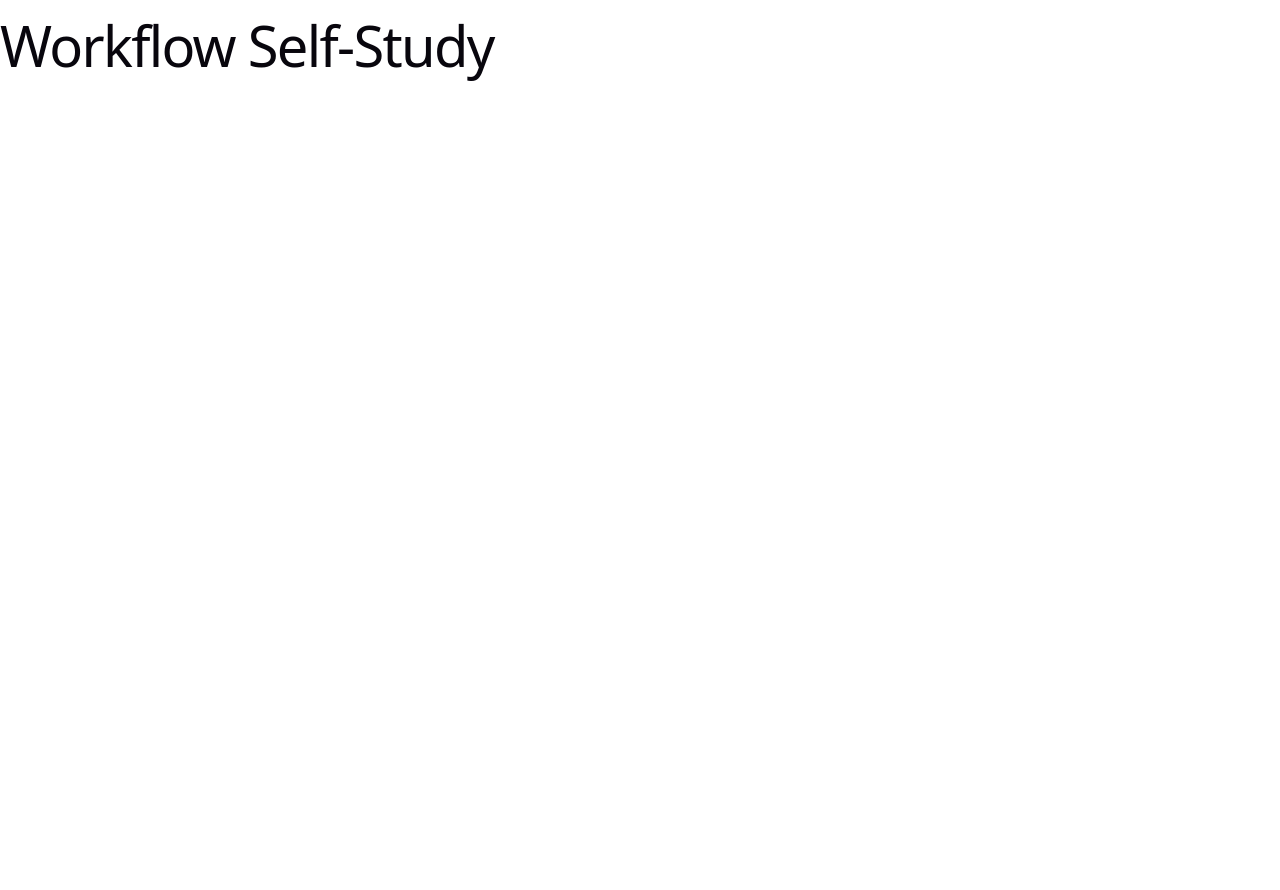
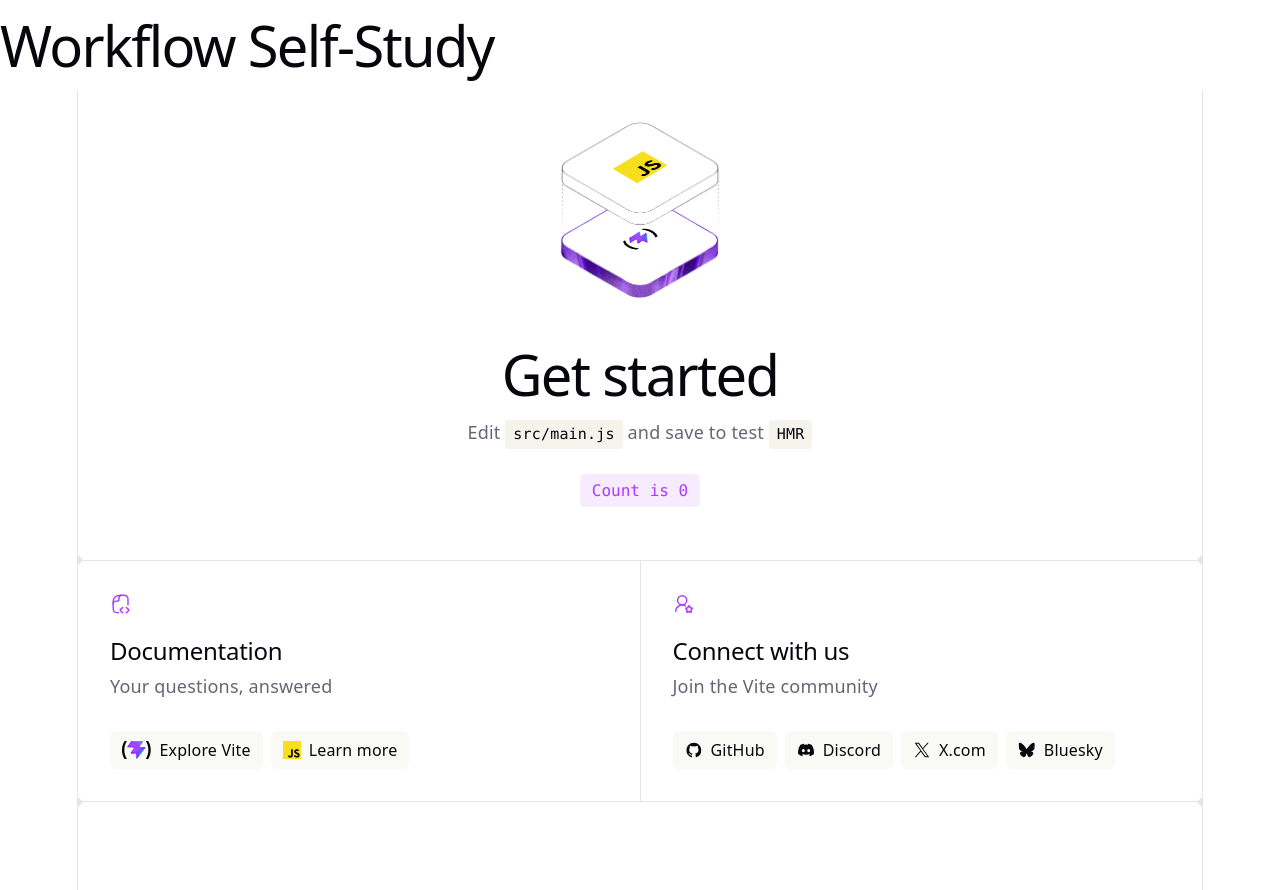
Before and after one commit to synnestorm/workflow-selfstudy, a website built with Vite: page index.html in a window 1280 px wide. Before the commit the page ends 800 px from the top, so only its background shows below. Built offline with nearby package versions, Linux system fonts and the light colour scheme; no server answers.

Commit message:
add: setup vite and environment variables

```diff
--- a/index.html
+++ b/index.html
@@ -10,7 +10,9 @@
 <body>
     <main>
         <h1>Workflow Self-Study</h1>
+        <div id="app"></div>
     </main>
+    <script type="module" src="src/main.js"></script>
 </body>
 
 </html>
--- a/package.json
+++ b/package.json
@@ -4,6 +4,7 @@
   "description": "This repository is a lesson for my course on workflow. This is only for practice.",
   "main": "index.js",
   "scripts": {
+    "dev": "vite",
     "test": "echo \"Error: no test specified\" && exit 1",
     "lint": "eslint ."
   },
@@ -22,6 +23,7 @@
     "@eslint/js": "^10.0.1",
     "eslint": "^10.15.0",
     "globals": "^17.14.0",
-    "prettier": "^3.10.1"
+    "prettier": "^3.10.1",
+    "vite": "^8.3.8"
   }
 }
--- a/src/main.js
+++ b/src/main.js
@@ -1,10 +1,19 @@
-import './style.css'
-import heroImg from './assets/hero.png'
-import javascriptLogo from './assets/javascript.svg'
-import viteLogo from './assets/vite.svg'
-import { setupCounter } from './counter.js'
+import "./style.css";
+import heroImg from "./assets/hero.png";
+import javascriptLogo from "./assets/javascript.svg";
+import viteLogo from "./assets/vite.svg";
+import { setupCounter } from "./counter.js";
 
-document.querySelector('#app').innerHTML = `
+const apiUrl = import.meta.env.VITE_API_URL;
+
+fetch(apiUrl)
+  .then((response) => response.json())
+  .then((data) => {
+    console.log(data);
+  })
+  .catch((error) => console.error("Error fetching data:", error));
+
+document.querySelector("#app").innerHTML = `
 <section id="center">
   <div class="hero">
     <img src="${heroImg}" class="base" width="170" height="179">
@@ -55,6 +64,6 @@ document.querySelector('#app').innerHTML = `
 
 <div class="ticks"></div>
 <section id="spacer"></section>
-`
+`;
 
-setupCounter(document.querySelector('#counter'))
+setupCounter(document.querySelector("#counter"));
```
Also changed, not shown: 2 other files.
